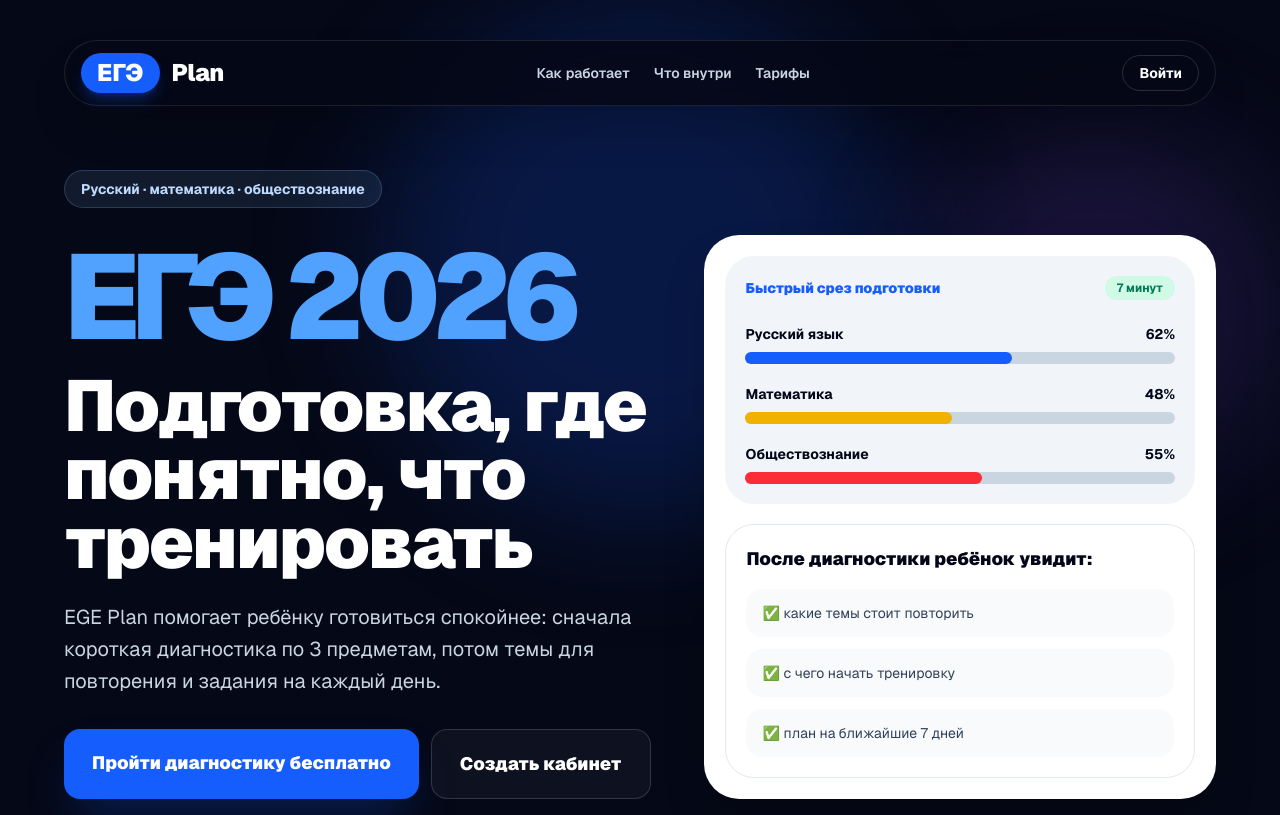
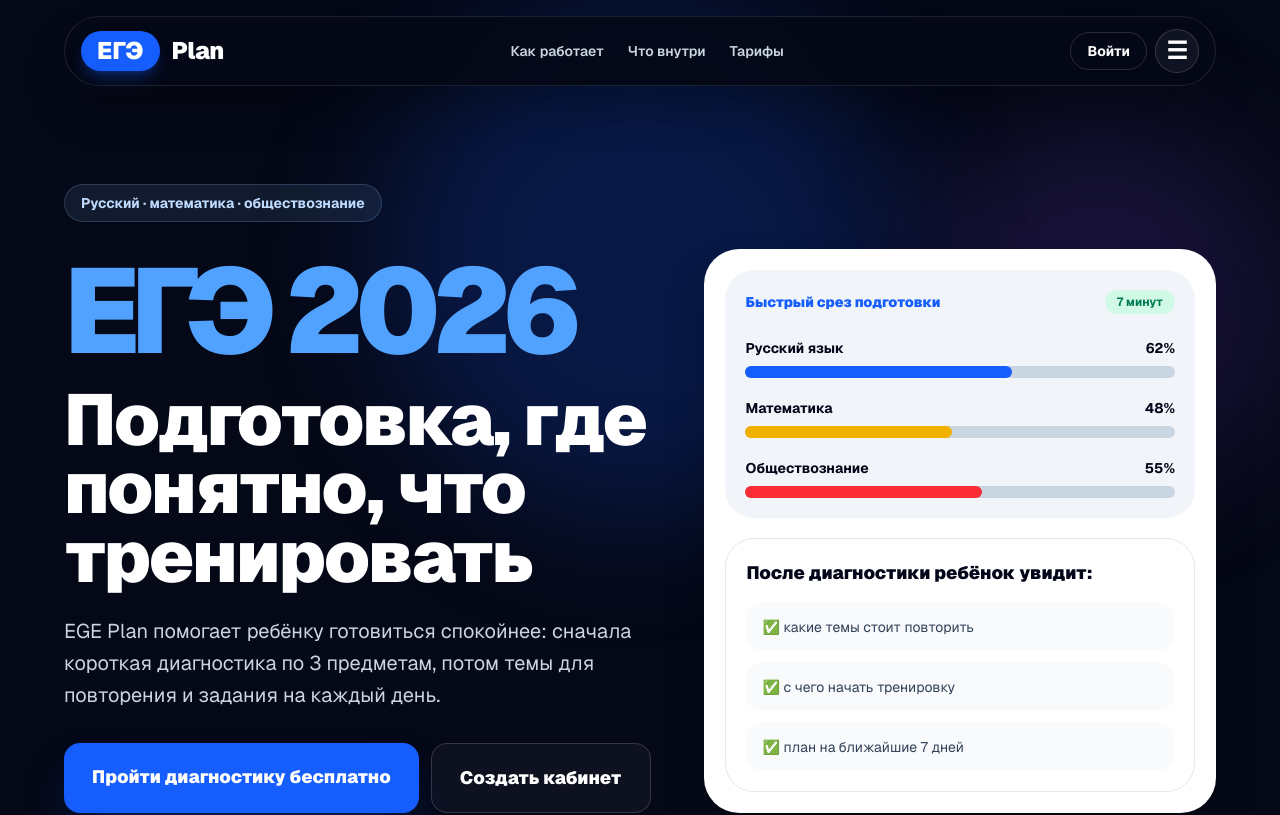
Before and after one commit to 4730188-hue/ege-trainer, a Next.js app: page / in a window 1280 px wide. Shown: the top 815 px of the page. Built offline with nearby package versions, Linux system fonts and the light colour scheme; no server answers; the database is empty.

Commit message:
Fix fixed landing header and burger menu

```diff
--- a/app/page.tsx
+++ b/app/page.tsx
@@ -85,7 +85,7 @@
         <div className="absolute right-0 top-32 h-[360px] w-[360px] rounded-full bg-violet-500/15 blur-3xl" />
 
         <div className="relative mx-auto max-w-6xl">
-          <header className="sticky top-4 z-50 flex items-center justify-between rounded-full border border-white/10 bg-[#050816]/85 px-4 py-3 shadow-2xl shadow-black/20 backdrop-blur-xl">
+          <header className="fixed left-1/2 top-4 z-[100] flex w-[calc(100%-2rem)] max-w-6xl -translate-x-1/2 items-center justify-between rounded-full border border-white/10 bg-[#050816]/90 px-4 py-3 shadow-2xl shadow-black/30 backdrop-blur-xl">
             <Link href="/" className="flex items-center gap-3">
               <span className="rounded-full bg-blue-600 px-4 py-2 text-2xl font-black leading-none text-white shadow-lg shadow-blue-600/30">
                 ЕГЭ
@@ -95,7 +95,7 @@
               </span>
             </Link>
 
-            <nav className="hidden items-center gap-6 text-sm font-semibold text-slate-300 md:flex">
+            <nav className="hidden items-center gap-6 text-sm font-semibold text-slate-300 lg:flex">
               <a href="#how" className="hover:text-white">
                 Как работает
               </a>
@@ -107,20 +107,19 @@
               </a>
             </nav>
 
-            <div className="hidden md:block">
+            <div className="flex items-center gap-2">
               <Link
                 href="/login"
-                className="rounded-full border border-white/15 px-4 py-2 text-sm font-bold text-white hover:bg-white/10"
+                className="hidden rounded-full border border-white/15 px-4 py-2 text-sm font-bold text-white hover:bg-white/10 sm:block"
               >
                 Войти
               </Link>
-            </div>
 
-            <details className="relative md:hidden">
-              <summary className="flex h-10 w-10 cursor-pointer list-none items-center justify-center rounded-full border border-white/15 bg-white/5 text-2xl font-black text-white">
-                ≡
+              <details className="relative">
+                <summary className="flex h-11 w-11 cursor-pointer list-none items-center justify-center rounded-full border border-white/15 bg-white/5 text-2xl font-black text-white hover:bg-white/10">
+                  ☰
                 </summary>
-              <div className="absolute right-0 mt-3 w-56 rounded-3xl border border-white/10 bg-[#0b1020] p-3 shadow-2xl">
+                <div className="absolute right-0 mt-3 w-64 rounded-3xl border border-white/10 bg-[#0b1020] p-3 shadow-2xl">
                   <a href="#how" className="block rounded-2xl px-4 py-3 text-sm font-bold text-slate-200 hover:bg-white/10">
                     Как работает
                   </a>
@@ -130,14 +129,18 @@
                   <a href="#price" className="block rounded-2xl px-4 py-3 text-sm font-bold text-slate-200 hover:bg-white/10">
                     Тарифы
                   </a>
-                <Link href="/login" className="mt-2 block rounded-2xl bg-blue-600 px-4 py-3 text-center text-sm font-black text-white">
-                  Войти
+                  <Link href="/ege-diagnostic" className="mt-2 block rounded-2xl bg-blue-600 px-4 py-3 text-center text-sm font-black text-white">
+                    Пройти диагностику
+                  </Link>
+                  <Link href="/login" className="mt-2 block rounded-2xl border border-white/10 px-4 py-3 text-center text-sm font-black text-white">
+                    Войти в кабинет
                   </Link>
                 </div>
               </details>
+            </div>
           </header>
 
-          <div className="grid min-h-[calc(100vh-96px)] gap-10 py-14 md:grid-cols-[1.08fr_0.92fr] md:items-center md:py-20">
+          <div className="grid min-h-screen gap-10 pb-14 pt-32 md:grid-cols-[1.08fr_0.92fr] md:items-center md:pb-20 md:pt-40">
             <div>
               <div className="inline-flex items-center gap-3 rounded-full border border-blue-300/20 bg-blue-300/10 px-4 py-2 text-sm font-bold text-blue-200">
                 <span>Русский · математика · обществознание</span>
```
Lines whose indentation alone changed are shown as unchanged.
